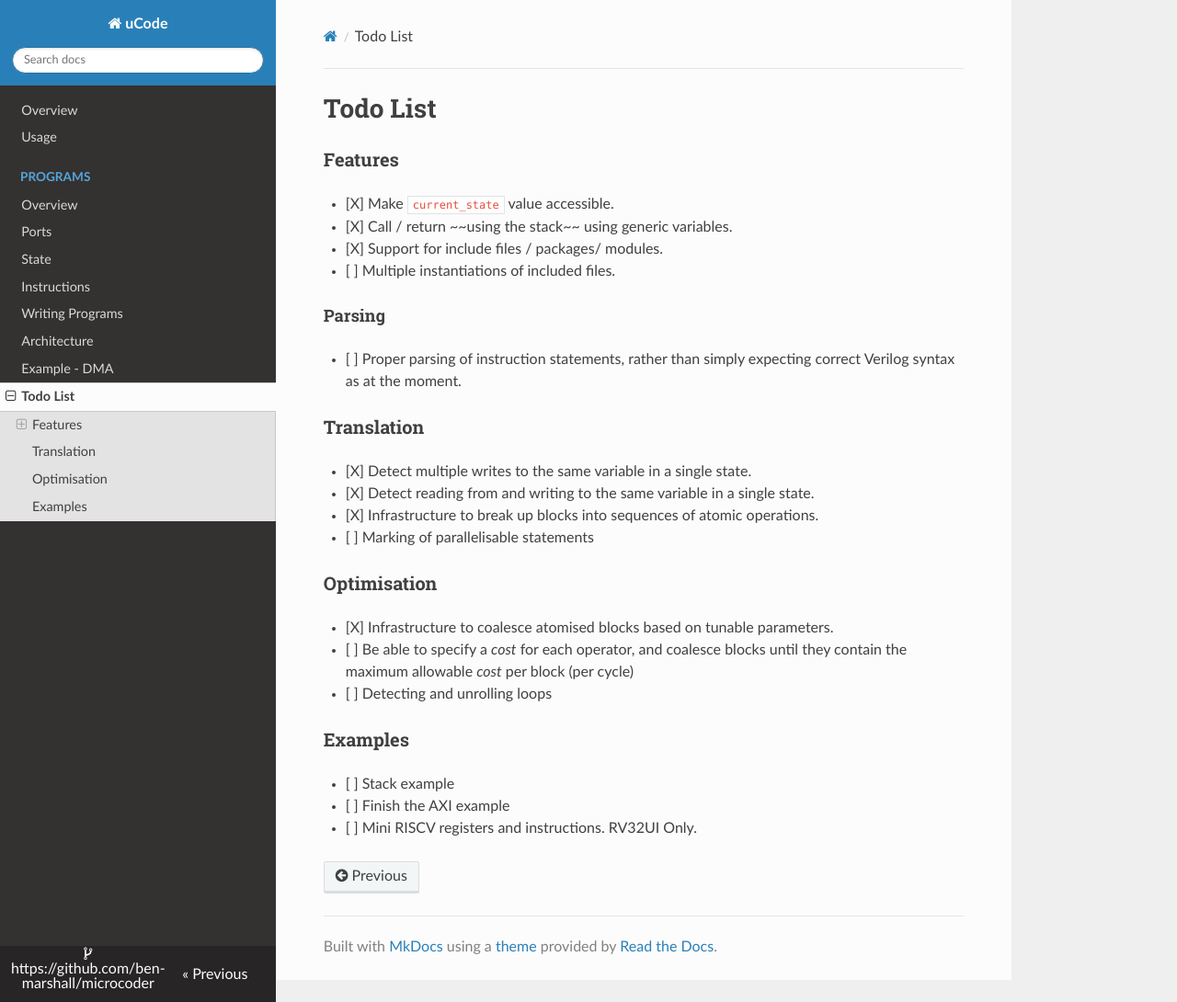
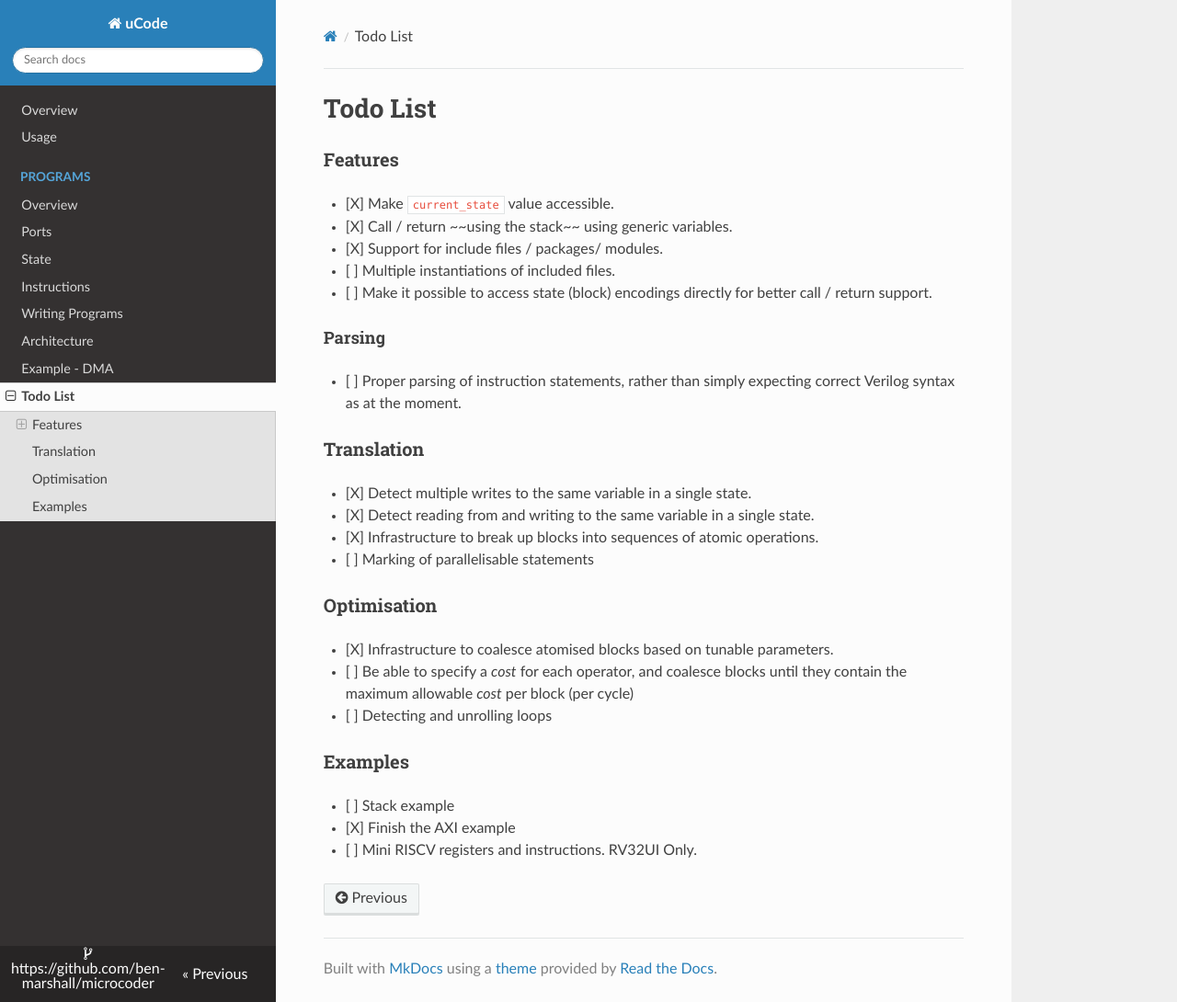
Before and after one commit to ben-marshall/microcoder, an MkDocs documentation site: the page built from docs/todo.md, in a window 1280 px wide and 1090 px high. Shown: the whole window at 92% size. Built offline with MkDocs 1.6.1, drawn with Linux system fonts in a browser that asks for light colours; nearby versions of some CDN libraries; old or Windows-style settings are respelled for this version of MkDocs.

Commit message:
Update todo  On branch master  Your branch is up-to-date with 'origin/master'.
 Changes to be committed:
	modified:   docs/todo.md

```diff
--- a/docs/todo.md
+++ b/docs/todo.md
@@ -7,6 +7,8 @@
 - [X] Call / return ~~using the stack~~ using generic variables.
 - [X] Support for include files / packages/ modules.
 - [ ] Multiple instantiations of included files.
+- [ ] Make it possible to access state (block) encodings directly for better
+      call / return support.
 
 #### Parsing
 
@@ -30,5 +32,5 @@
 ### Examples
 
 - [ ] Stack example
-- [ ] Finish the AXI example
+- [X] Finish the AXI example
 - [ ] Mini RISCV registers and instructions. RV32UI Only.
```
